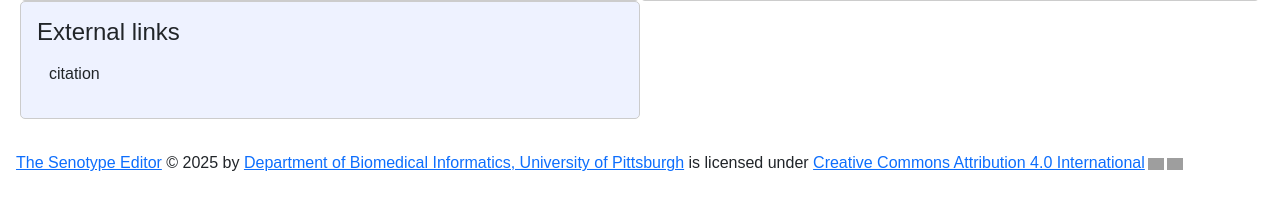
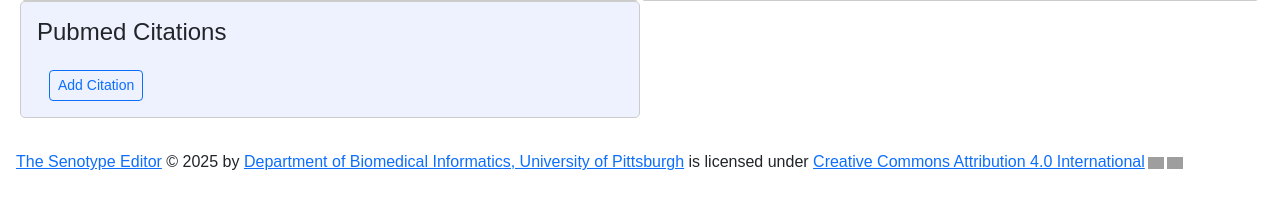
Before and after one commit to sennetconsortium/senotype_editor, a Python web app: template app/templates/edit.html in a window 1280 px wide. Shown: the part 582-800 px from the top of the page. Run offline with Jinja, Linux system fonts and the light colour scheme; the template is opened without the code that fills it, so the values that code supplies are empty; some libraries are stand-ins or nearby versions; grey boxes are pictures that could not be loaded.

Commit message:
edit form allows editing of citation list

```diff
--- a/app/models/editform.py
+++ b/app/models/editform.py
@@ -4,7 +4,7 @@ Form used to manage Senotype submisstion JSONs.
 
 
 from wtforms import (Form, StringField, SelectField, DecimalField, validators, ValidationError,
-                     TextAreaField, SubmitField)
+                     TextAreaField, SubmitField, FieldList, StringField)
 
 
 # Helper classes
@@ -156,4 +156,5 @@ class EditForm(Form):
     ageunit = StringField('Unit')
 
     # External assertions
-    # Each should load a table and a search feature (sub form with button)
+    # Citations
+    citations = FieldList(StringField('citations'), min_entries=1)
--- /dev/null
+++ b/app/static/citation-modal.js
@@ -0,0 +1,82 @@
+// Features to support management of citations for Senotype submission.
+// Assume a list that is initially populated via Flask/WTForms.
+// Called by the edit.html template.
+
+// Remove citation from list (for client UX, WTForms update is handled on submit)
+function removeCitation(btn) {
+    btn.parentNode.remove();
+}
+
+// Add citation from API result: Only add PMID
+function addCitation(pmid) {
+    var ul = document.getElementById('citation-list');
+    var li = document.createElement('li');
+    li.className = 'list-group-item d-flex justify-content-between align-items-center';
+    // Hidden input for WTForms submission
+    var input = document.createElement('input');
+    input.type = 'text';
+    input.name = 'citations-' + ul.children.length; // WTForms FieldList expects this pattern
+    input.value = pmid;
+    input.className = 'form-control d-none'; // Hidden but submitted
+    li.appendChild(input);
+    // Visible text: show the PMID
+    var span = document.createElement('span');
+    span.textContent = pmid;
+    li.appendChild(span);
+    // Remove button
+    var btn = document.createElement('button');
+    btn.className = 'btn btn-sm btn-danger ms-2';
+    btn.textContent = 'Remove';
+    btn.onclick = function () { li.remove(); };
+    li.appendChild(btn);
+    ul.appendChild(li);
+}
+
+// Modal search logic (fetching PMIDs, then their titles)
+let lastSearch = '';
+document.getElementById('citation-search-input').addEventListener('input', function () {
+    var query = this.value.trim();
+    var resultsDiv = document.getElementById('citation-search-results');
+    resultsDiv.innerHTML = '';
+    if (query.length > 2 && query !== lastSearch) {
+        lastSearch = query;
+        resultsDiv.innerHTML = '<div class="text-muted">Searching PubMed...</div>';
+        // NOTE: This will fail in browser due to CORS. Use backend proxy for production!
+        fetch('https://eutils.ncbi.nlm.nih.gov/entrez/eutils/esearch.fcgi?db=pubmed&retmode=json&term=' + encodeURIComponent(query))
+            .then(response => response.json())
+            .then(data => {
+                const pmids = data.esearchresult.idlist;
+                if (pmids.length > 0) {
+                    // Fetch summary info for titles
+                    fetch('https://eutils.ncbi.nlm.nih.gov/entrez/eutils/esummary.fcgi?db=pubmed&retmode=json&id=' + pmids.join(','))
+                        .then(response => response.json())
+                        .then(summaryData => {
+                            resultsDiv.innerHTML = '';
+                            pmids.forEach(function(pmid) {
+                                var item = summaryData.result[pmid];
+                                var title = item && item.title ? item.title : pmid;
+                                var btn = document.createElement('button');
+                                btn.className = 'btn btn-link text-start w-100 mb-1';
+                                btn.textContent = title;
+                                btn.onclick = function () {
+                                    addCitation('PMID:'+pmid); // Only add PMID
+                                    // Hide modal with Bootstrap 5
+                                    var modalEl = document.getElementById('citationSearchModal');
+                                    var modal = bootstrap.Modal.getInstance(modalEl);
+                                    modal.hide();
+                                };
+                                resultsDiv.appendChild(btn);
+                            });
+                        })
+                        .catch(() => {
+                            resultsDiv.innerHTML = '<div class="text-danger">Error fetching citation details.</div>';
+                        });
+                } else {
+                    resultsDiv.innerHTML = '<div class="text-muted">No results found.</div>';
+                }
+            })
+            .catch(() => {
+                resultsDiv.innerHTML = '<div class="text-danger">Error searching PubMed.</div>';
+            });
+    }
+});
--- a/app/templates/edit.html
+++ b/app/templates/edit.html
@@ -20,6 +20,8 @@
                         <option value="{{ value }}" {% if form.senotypeid.data == value %}selected{% endif %}>{{ label }}</option>
                     {% endfor %}
                 </select>
+                <!--track id for comparison in /edit route-->
+                <input type="hidden" name="original_id" value="{{ form.senotypeid.data }}">
             </div>
             <div class="mb-3">
                 <strong>{{ form.senotypename.label }}</strong>
@@ -163,11 +165,37 @@
     <div class="row">
         <!-- External links section: left column with border -->
         <div class="col-md-6" style="background-color: #EEF2FF; border: 1px solid #ccc; border-radius: 5px; padding: 16px;">
-            <h4 class="mb-3">External links</h4>
+            <h4 class="mb-3">Pubmed Citations</h4>
             <div class="container">
-                <div class="row mb-3">
-                    <div class="col-3 d-flex align-items-center">
-                       citation
+                <div class="col-9">
+                    <ul id="citation-list" class="list-group mb-2">
+                        {# Loop through existing citations #}
+                        {% for citation_field in form.citations %}
+                            <li class="list-group-item d-flex justify-content-between align-items-center">
+                                {{ citation_field() }}
+                                <button type="button" class="btn btn-sm btn-danger ms-2" onclick="removeCitation(this)">Remove</button>
+                            </li>
+                        {% endfor %}
+                    </ul>
+                    <button type="button" class="btn btn-outline-primary btn-sm" data-bs-toggle="modal" data-bs-target="#citationSearchModal">
+                        Add Citation
+                    </button>
+                </div>
+            </div>
+        </div>
+    </div>
+    <!-- Modal for external API search -->
+    <div class="modal fade" id="citationSearchModal" tabindex="-1" aria-labelledby="citationSearchModalLabel" aria-hidden="true">
+        <div class="modal-dialog">
+            <div class="modal-content">
+                <div class="modal-header">
+                    <h5 class="modal-title" id="citationSearchModalLabel">Search PubMed for PMID</h5>
+                    <button type="button" class="btn-close" data-bs-dismiss="modal" aria-label="Close"></button>
+                </div>
+                <div class="modal-body">
+                    <input type="text" id="citation-search-input" class="form-control" placeholder="Enter query...">
+                    <div id="citation-search-results" class="mt-3">
+                    <!-- Search results from API appear here -->
                     </div>
                 </div>
             </div>
@@ -175,8 +203,8 @@
     </div>
 </form>
 <script>
+  document.addEventListener('DOMContentLoaded', function() {
     // POST the Senotype ID to get Senotype information
-  document.addEventListener('DOMContentLoaded', function() {
     const senotypeInput = document.querySelector('[name="{{ form.senotypeid.name }}"]');
     if (senotypeInput) {
       senotypeInput.addEventListener('change', function() {
@@ -185,4 +213,5 @@
     }
   });
 </script>
+<script src="{{ url_for('static', filename='citation-modal.js') }}"></script>
 {% endblock %}
```
Also changed, not shown: app/routes/edit/edit.py (+18 -0 lines).
